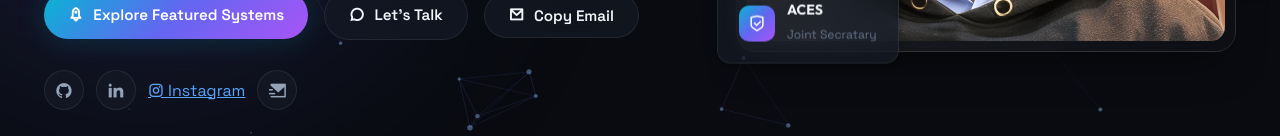
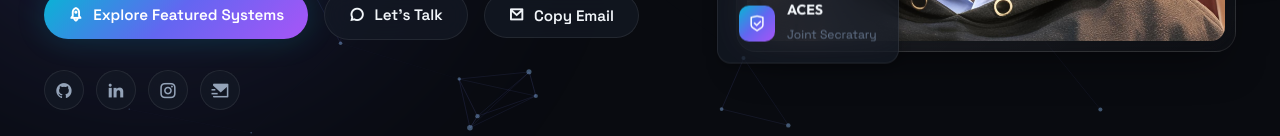
Before and after one commit to shubham-2596/Portfolio, a plain HTML site: page index.html in a window 1280 px wide. Shown: the part 666-802 px from the top of the page. Drawn offline with nearby package versions, Linux system fonts and the light colour scheme; animation ran at ten frames a second.

Commit message:
Update portfolio

```diff
--- a/index.html
+++ b/index.html
@@ -201,9 +201,9 @@
                 class="icon-btn" aria-label="LinkedIn Profile" title="LinkedIn">
                 <i class="ri-linkedin-fill"></i>
               </a>
-              <a href="https://www.instagram.com/shubham_gaikwad_2596/" target="_blank" rel="noopener noreferrer"
-                class="term-link">
-                <i class="ri-instagram-line"></i> Instagram
+              <a href="https://www.instagram.com/shubham_gaikwad_2596/" target="_blank" rel="noopener" class="icon-btn"
+                aria-label="Instagram Profile" title="Instagram">
+                <i class="ri-instagram-line"></i>
               </a>
               <a href="mailto:gaikwadshubham2596@gmail.com" class="icon-btn" aria-label="Email Shubham"
                 title="Send Email">
```
